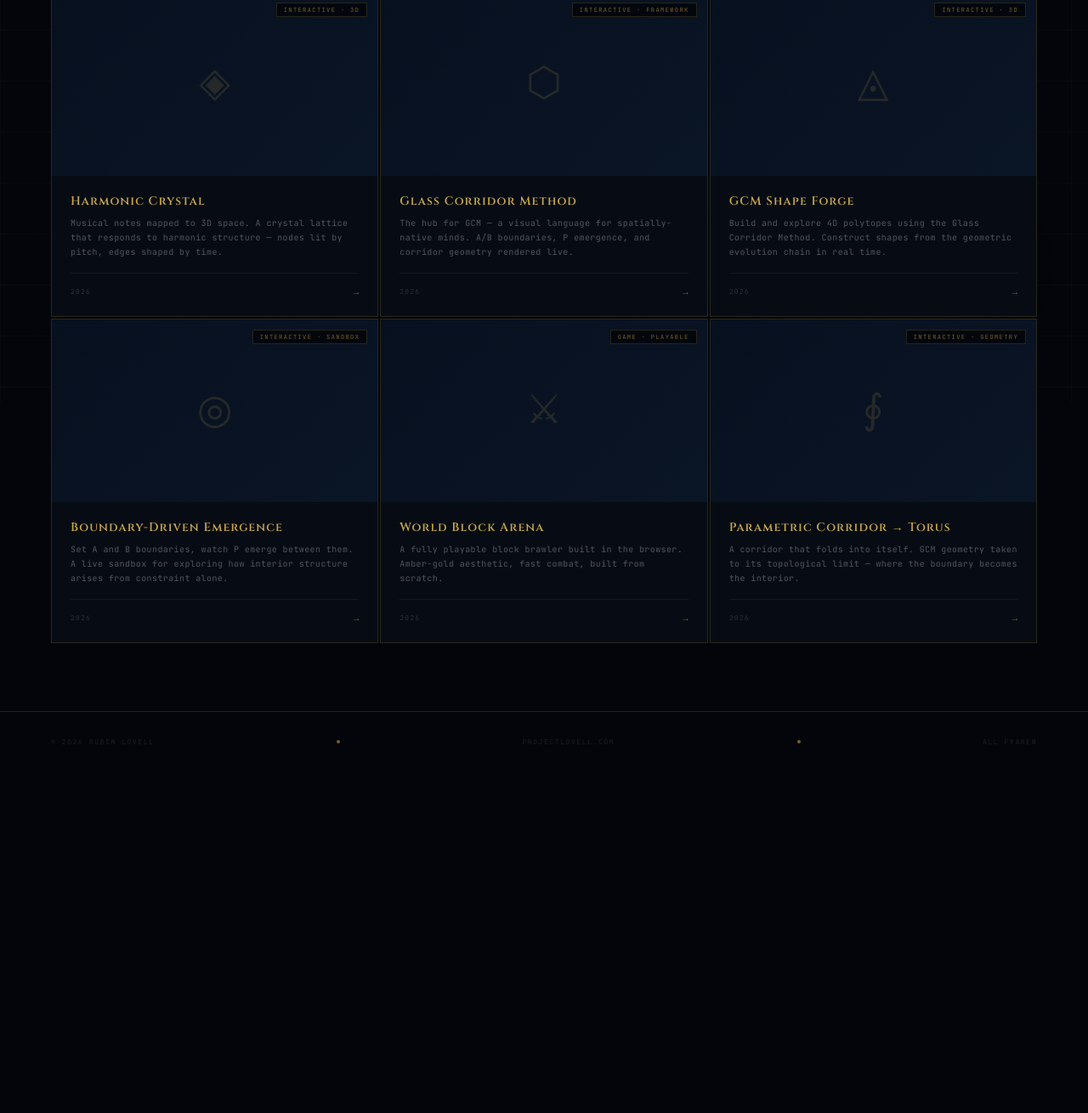
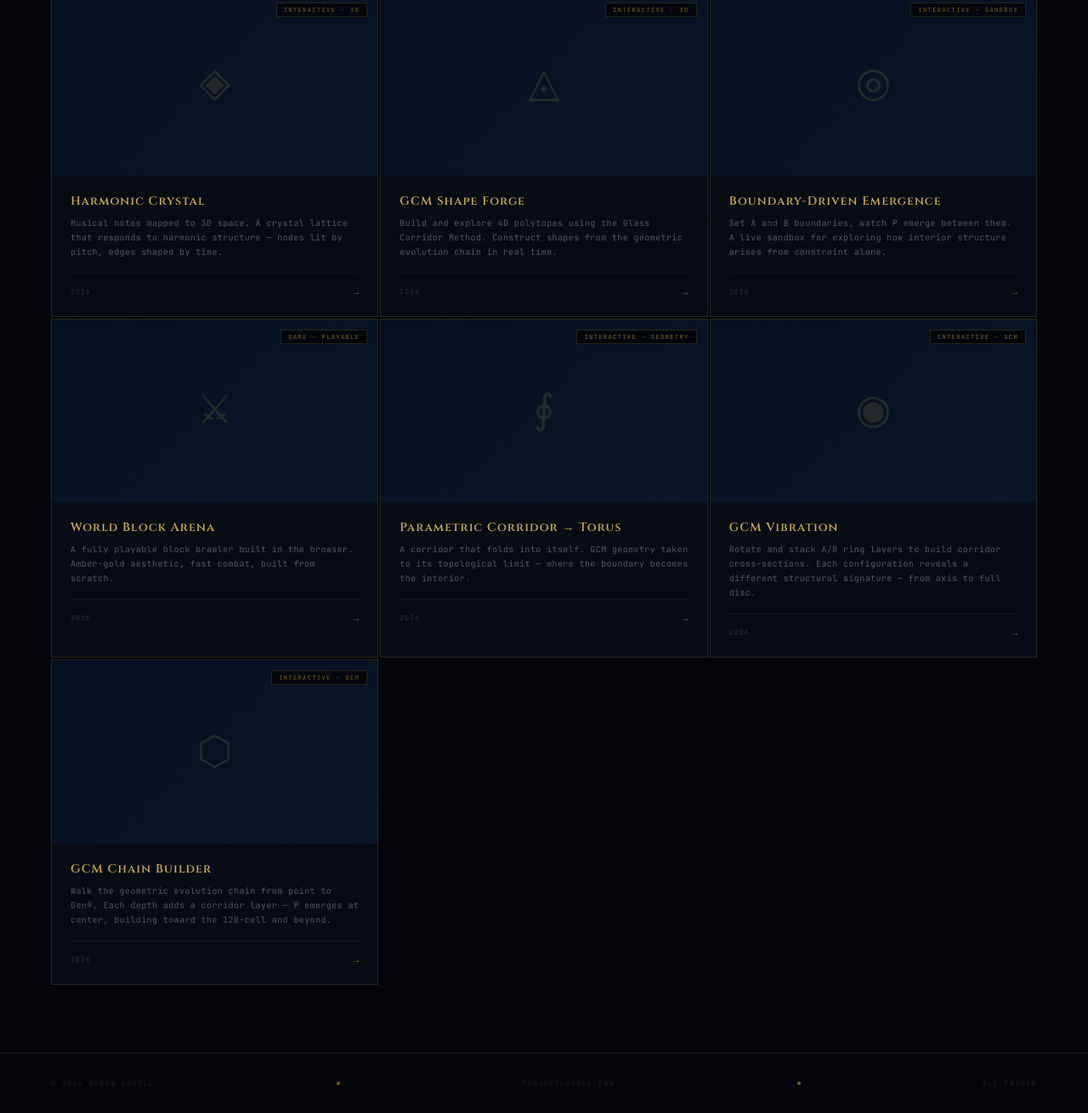
Before and after one commit to Heraux/heraux.github.io, a plain HTML site: page index.html in a window 1280 px wide. Shown: the part 325-1635 px from the top of the page at 85% size. Before the commit the page ends 1233 px from the top, so only its background shows below. Drawn offline with Linux system fonts and the light colour scheme.

Commit message:
Update index.html

```diff
--- a/index.html
+++ b/index.html
@@ -370,24 +370,6 @@
     </div>
   </a>
 
-  <!-- Card 2: GCM Hub -->
-  <a class="card" href="GCM_Hub_v2.html">
-    <div class="card-glow"></div>
-    <div class="card-img-wrap">
-      <div class="card-placeholder">
-        <div class="card-placeholder-icon">⬡</div>
-      </div>
-      <div class="card-tag">Interactive · Framework</div>
-    </div>
-    <div class="card-body">
-      <div class="card-title">Glass Corridor Method</div>
-      <div class="card-desc">The hub for GCM — a visual language for spatially-native minds. A/B boundaries, P emergence, and corridor geometry rendered live.</div>
-      <div class="card-footer">
-        <span class="card-date">2026</span>
-        <span class="card-arrow">→</span>
-      </div>
-    </div>
-  </a>
 
   <!-- Card 3: Shape Forge -->
   <a class="card" href="Glass_Corridor_Forge.html">
@@ -465,6 +447,44 @@
     </div>
   </a>
 
+  <!-- GCM Vibration -->
+  <a class="card" href="GCM_Vibration.html">
+    <div class="card-glow"></div>
+    <div class="card-img-wrap">
+      <div class="card-placeholder">
+        <div class="card-placeholder-icon">◉</div>
+      </div>
+      <div class="card-tag">Interactive · GCM</div>
+    </div>
+    <div class="card-body">
+      <div class="card-title">GCM Vibration</div>
+      <div class="card-desc">Rotate and stack A/B ring layers to build corridor cross-sections. Each configuration reveals a different structural signature — from axis to full disc.</div>
+      <div class="card-footer">
+        <span class="card-date">2026</span>
+        <span class="card-arrow">→</span>
+      </div>
+    </div>
+  </a>
+
+  <!-- GCM Chain -->
+  <a class="card" href="GCM_Chain.html">
+    <div class="card-glow"></div>
+    <div class="card-img-wrap">
+      <div class="card-placeholder">
+        <div class="card-placeholder-icon">⬡</div>
+      </div>
+      <div class="card-tag">Interactive · GCM</div>
+    </div>
+    <div class="card-body">
+      <div class="card-title">GCM Chain Builder</div>
+      <div class="card-desc">Walk the geometric evolution chain from point to Gen9. Each depth adds a corridor layer — P emerges at center, building toward the 120-cell and beyond.</div>
+      <div class="card-footer">
+        <span class="card-date">2026</span>
+        <span class="card-arrow">→</span>
+      </div>
+    </div>
+  </a>
+
 </div>
 
 <footer>
```
